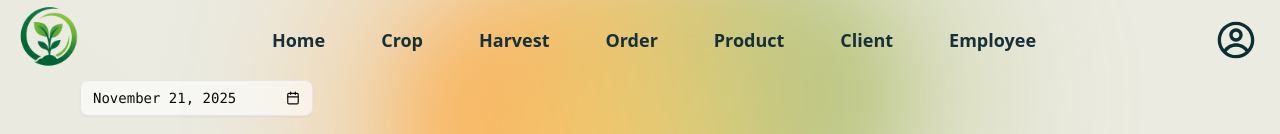
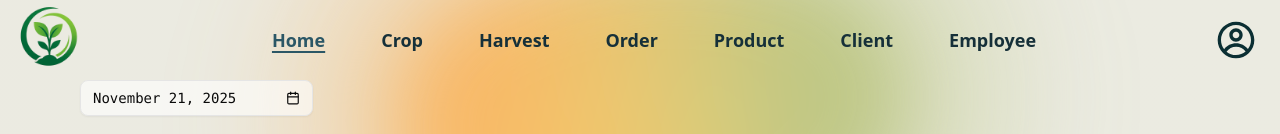
Before and after one commit to tchiahsu/microgreen-app, a React (Vite) app in the folder ui/: page / in a window 1280 px wide. Shown: the top 134 px of the page. Built offline with nearby package versions, Linux system fonts and the light colour scheme; no server answers.

Commit message:
added header hover for the page currently in

```diff
--- a/ui/src/pages/Header.tsx
+++ b/ui/src/pages/Header.tsx
@@ -1,4 +1,5 @@
 import { CgProfile } from "react-icons/cg";
+import { NavLink } from "react-router-dom";
 
 
 const navItems = [
@@ -17,18 +18,25 @@ export default function Header() {
             <div className="flex w-full items-center justify-between h-full">
 
                 {/* Green Track Logo */}
-                <a href="/" className="flex items-center">
+                <NavLink to="/" className="flex items-center">
                     <img src="/public/logo.png" alt="Logo" className="h-25 w-25" />
-                </a>
+                </NavLink>
 
                 {/* Navigation Bar */}
                 <nav>
                     <ul className="flex flex-row gap-14 text-lg font-semibold text-[#163039]">
                         {navItems.map((item) => (
                             <li key={item.href}>
-                                <a href={item.href} className="cursor-pointer hover:text-[#2b5766] hover:underline underline-offset-4 decoration-2 transition_colors">
+                                <NavLink
+                                    to={item.href}
+                                    className={({ isActive }) =>
+                                        ["cursor-pointer transition_colors hover:text-[#2b5766]",
+                                         isActive ? "text-[#2b5766] underline underline-offset-4 decoration-2"
+                                                  : "text-[#163039]"
+                                        ].join(" ")}
+                                >
                                     {item.label}
-                                </a>
+                                </NavLink>
                             </li>
                         ))}
                     </ul>
```
